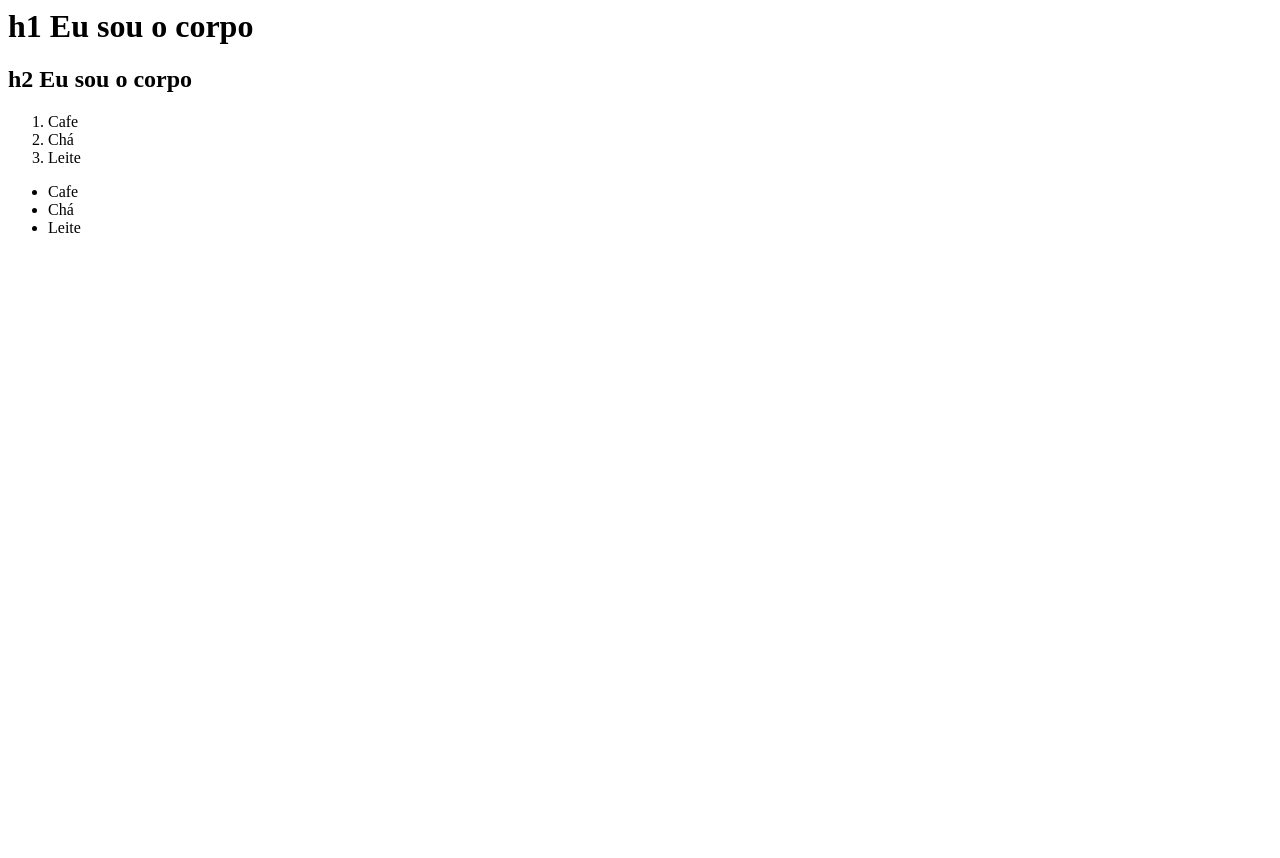
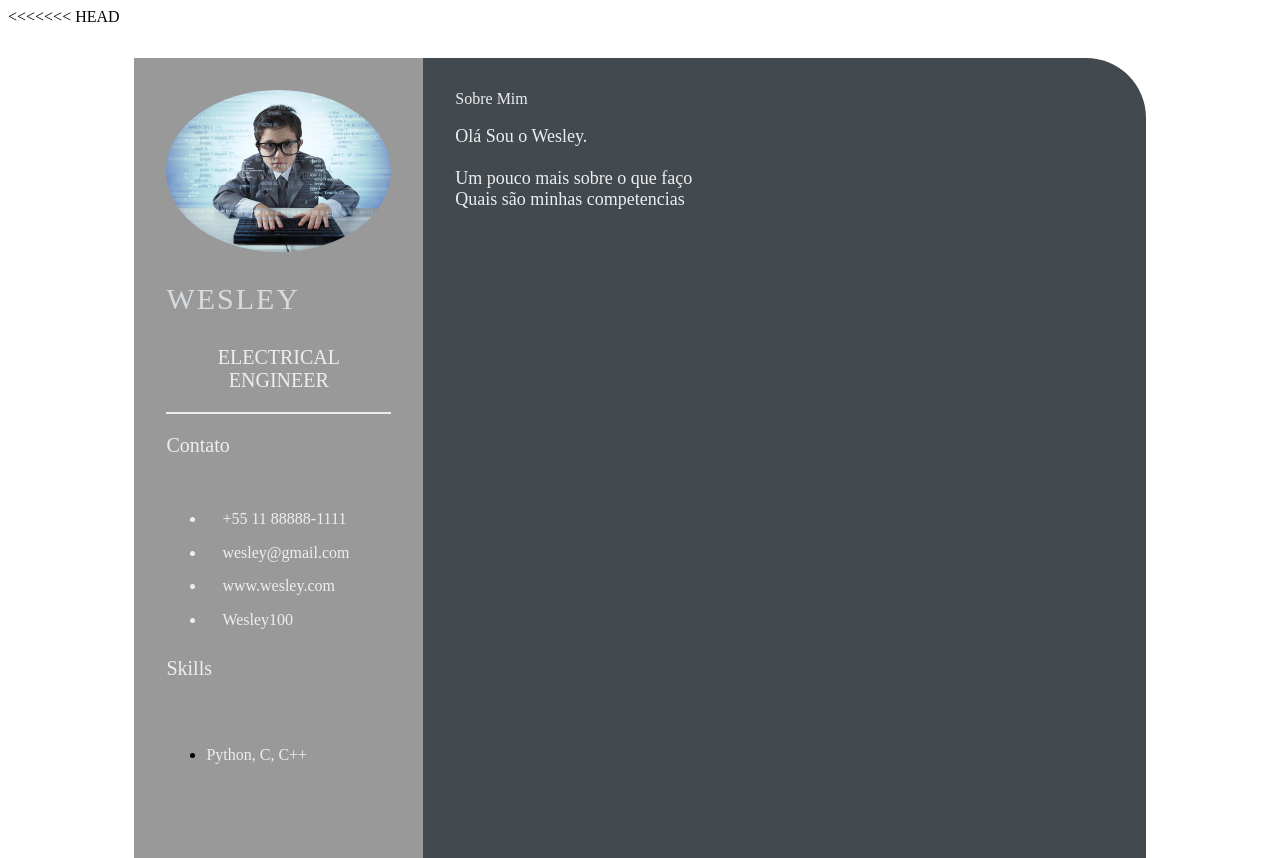
Before and after one commit to Pharozz10/Pharozz10.github.io, a plain HTML site: page index.html in a window 1280 px wide. Shown: the top 858 px of the page. Before the commit the page ends 800 px from the top, so only its background shows below. Drawn offline with Linux system fonts and the light colour scheme.

Commit message:
Day 02 (#2)
* feature: add index.html

* feature: add index.html

```diff
--- a/index.html
+++ b/index.html
@@ -1,3 +1,65 @@
+<<<<<<< HEAD
+<!DOCTYPE html>
+<html lang="en">
+<head>
+    <!-- configurações de compatibilidade de navegadores -->
+    <meta charset="UTF-8">
+    <meta http-equiv="X-UA-Compatible" content="IE=edge">
+    <meta name="viewport" content="width=device-width, initial-scale=1.0">
+    <!-- configurações de compatibilidade de navegadores -->
+
+    <title>Wesley CV</title>
+
+    <!-- Custom CSS -->
+    <link rel="stylesheet" href="style.css">
+</head>
+<body>
+    <main class="resume-contents">
+        <section class="left-section">
+            <div class="left-section-contents">
+                <div class="profile">
+                    <img class="profile-image" src="img/profile-image.jpg" alt="Profile image">
+                    <p class="name">Wesley</p>
+                    <p class="profession">Electrical Engineer</p>
+                </div>
+                <div class="contact-info">
+                    <p class="left-title">Contato</p>
+                    <ul>
+                        <li><i class="fa fa-phone"></i>+55 11 88888-1111
+                        </li>
+                        <li><i class="fa fa-envelope"></i>wesley@gmail.com
+                        </li>
+                        <li><i class="fa fa-globe"></i>www.wesley.com
+                        </li>
+                        <li><i class="fa fa-github"></i>Wesley100
+                        </li>
+                    </ul>
+                </div>
+                <div class="skills">
+                    <p class="left-title">Skills</p>
+                    <ul>
+                        <li><p>Python, C, C++</p></li>
+
+                    </ul>
+                </div>
+            </div>
+        </section>
+
+        <section class="right-section">
+            <div class="right-section-contents">
+                <section class="about gap">
+                    <div class="right-title">Sobre Mim</div>
+                    <p class="about-me-contents">
+                        Olá Sou o Wesley.<br>
+                        <br> Um pouco mais sobre o que faço
+                        <br> Quais são minhas competencias
+                    </p>
+                </section>
+            </div>
+        </section>
+    </main>
+</body>
+=======
 <html>
     <head>
         <title>
@@ -18,4 +80,5 @@
         <li>Chá</li>
         <li>Leite</li>
     </ul>
+>>>>>>> ab4d2d88d8875fc7fcbce5f90322d6d5a186e5ca
 </html>
--- /dev/null
+++ b/style.css
@@ -0,0 +1,104 @@
+style.css
+    * {
+        margin: 0;
+        padding: 0;
+        box-sizing: border-box;
+        list-style: none;
+        font-family: 'Roboto', sans-serif;
+    }
+
+    .resume-contents {
+        min-height: 100vh;
+        width: 80%;
+        margin: 2rem auto;
+        display: grid;
+        grid-template-columns: repeat(7, 1fr);
+    }
+
+    .left-section {
+        grid-column: span 2;
+        height: 100%;
+        background-color: #999999;
+    }
+
+    .right-section {
+        grid-column: span 5;
+        height: 100%;
+        background-color: #424a50;
+        border-radius: 0px 60px 0px 0px;
+    }
+
+    .left-section-contents{
+        padding: 2rem 2rem;
+    }
+
+    .profile {
+        width: 100%;
+        border-bottom: 2px solid #eeeeee;
+    }
+
+    .profile .profile-image {
+        width: 100%;
+        border-radius: 100%;
+    }
+
+    .name {
+        color: #D6DBDF;
+        font-size: 30px;
+        letter-spacing: 2px;
+        text-transform: uppercase;
+    }
+
+    .profession {
+        color: #eeeeee;
+        font-size: 20px;
+        text-transform: uppercase;
+        text-align: center;
+    }
+
+    /* .contact-info { border-bottom: 2px solid #1B2631; } */
+    .left-title {
+        color: #eeeeee;
+        font-size: 20px;
+    }
+
+    .contact-info ul {
+        padding-top: 1.5rem;
+    }
+
+    .contact-info ul li,
+    .references ul li {
+        padding: .4rem 0;
+        color: #eeeeee;
+    }
+
+    .contact-info ul li i,
+    .references ul li i {
+        padding-right: 1rem;
+        font-size: 18px;
+        color: #eeeeee;
+    }
+
+    .skills ul {
+        padding-top: 1.5rem;
+    }
+    .skills ul li p {
+        padding: .4rem 0;
+        color: #eeeeee;
+    }
+
+    .right-section-contents {
+        padding: 2rem 2rem;
+    }
+
+    .right-title {
+        color: #eeeeee;
+    }
+
+    .gap {
+        padding-bottom: 2rem;
+    }
+    .about-me-contents {
+        font-size: 18px;
+        color: #eeeeee;
+    }
```
Also changed, not shown: img/profile-image.jpg (added), 1 other file.
